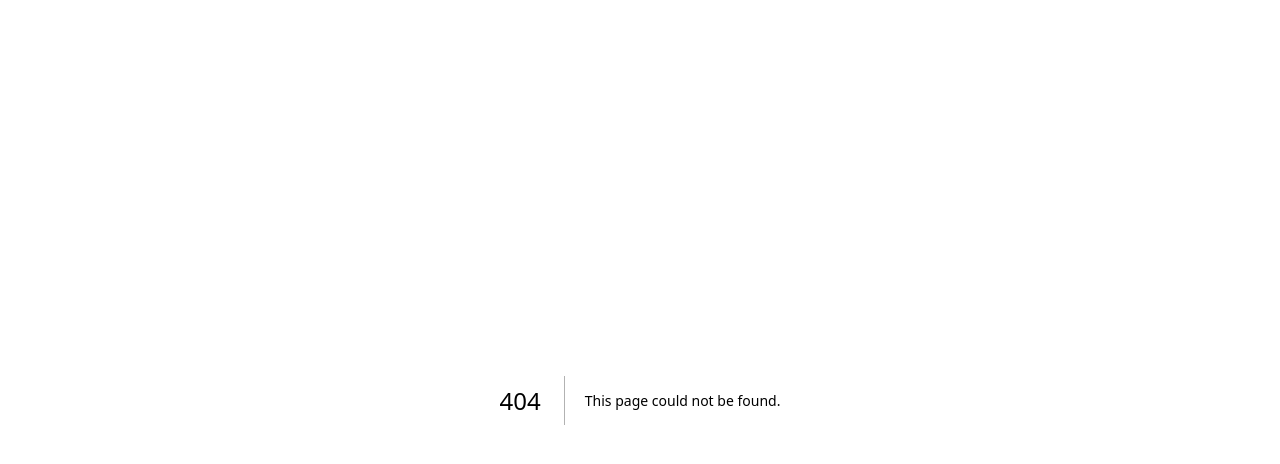
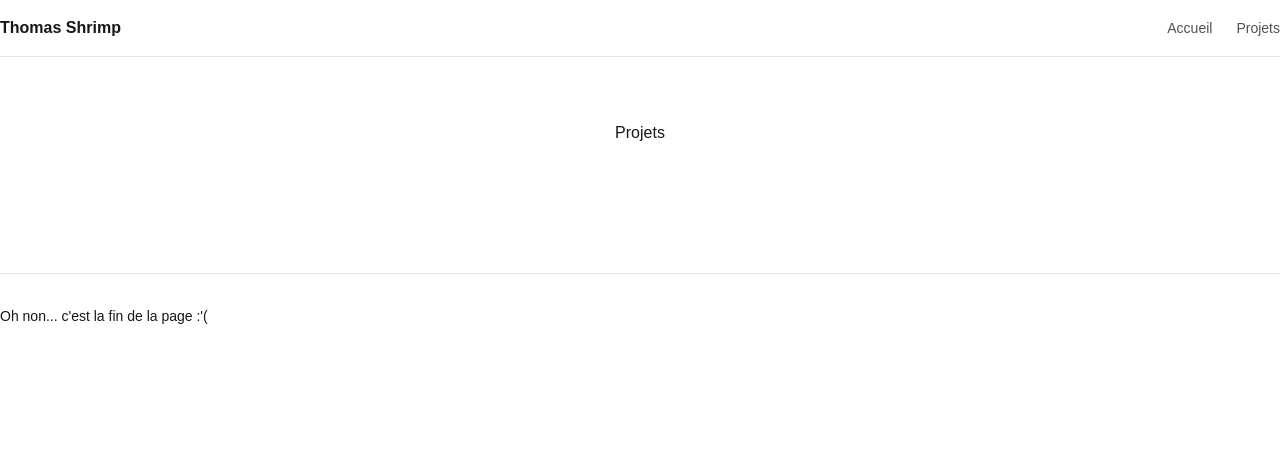
Before and after one commit to octerry/Nextfolio, a Next.js app: page /projets in a window 1280 px wide. Before the commit this address had no page. Shown: the top 464 px of the page. Built offline with nearby package versions, Linux system fonts and the light colour scheme.

Commit message:
[ADD] Header & Footer

```diff
--- a/app/layout.tsx
+++ b/app/layout.tsx
@@ -1,5 +1,7 @@
 import type { Metadata } from "next";
 import { Geist, Geist_Mono } from "next/font/google";
+import Header from "@/component/header";
+import Footer from "@/component/footer";
 import "./globals.css";
 
 const geistSans = Geist({
@@ -20,10 +22,14 @@ export const metadata: Metadata = {
 export default function RootLayout({ children }: LayoutProps<"/">) {
   return (
     <html
-      lang="en"
+      lang="fr"
       className={`${geistSans.variable} ${geistMono.variable} h-full antialiased`}
     >
-      <body className="min-h-full flex flex-col">{children}</body>
+      <body className="min-h-full flex flex-col">
+        <Header />
+        {children}
+        <Footer />
+      </body>
     </html>
   );
 }
--- /dev/null
+++ b/app/projets/page.tsx
@@ -0,0 +1,7 @@
+export default function Home() {
+  return (
+    <main className="mx-auto max-w-3xl px-6 py-16">
+      <h1 className="--color-yellow-100">Projets</h1>
+    </main>
+  );
+}
--- /dev/null
+++ b/component/footer.tsx
@@ -0,0 +1,7 @@
+export default function Footer() {
+    return (
+        <footer className="mt-16 border-t border-neutral-200 py-8 text-sm" >
+            <p>Oh non... c'est la fin de la page :'(</p>
+        </footer>
+    );
+}
--- /dev/null
+++ b/component/header.tsx
@@ -0,0 +1,34 @@
+import Link from "next/link"
+
+type LinkUnit = {
+    url:string;
+    label:string;
+}
+
+const LINKS:Array<LinkUnit> = [
+    {
+        url:"/",
+        label:"Accueil"
+    },
+    {
+        url:"/projets",
+        label:"Projets"
+    }
+]
+
+export default function Header() {
+    return (
+        <nav className="flex items-center justify-between border-b border-neutral-200 py-4" >
+            <Link href='/' className="font-semibold" >Thomas Shrimp</Link>
+            <ul className="flex gap-6 text-sm text-neutral-600" >
+                {
+                    LINKS.map((unit) => (
+                            <li key={LINKS.indexOf(unit)} >
+                                <Link href={unit.url} >{unit.label}</Link>
+                            </li>
+                    ) )
+                }
+            </ul>
+        </nav>
+    )
+}
```
